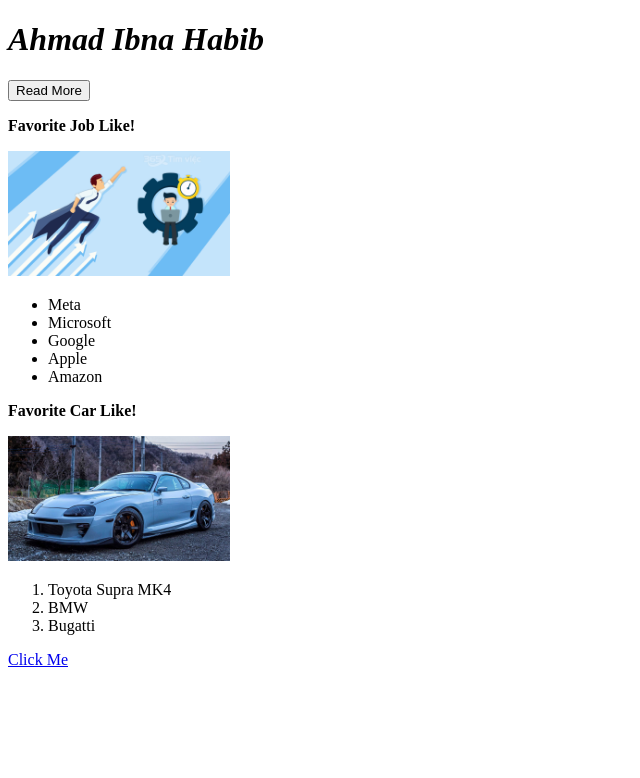
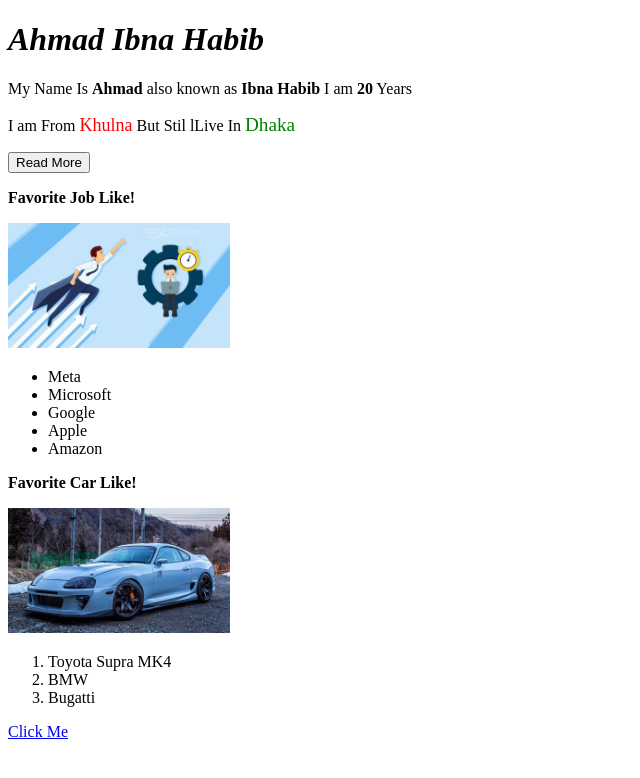
Before and after one commit to AhmadIbnaHabib/my-first-git-repo, a plain HTML site: page index.html in a window 1280 px wide. Shown: the whole page, without its empty margins (0-640 px from the left). Drawn offline with Linux system fonts and the light colour scheme.

Commit message:
added more content

```diff
--- a/index.html
+++ b/index.html
@@ -7,8 +7,9 @@
 </head>
 <body>
     <h1><i>Ahmad Ibna Habib</i></h1>
-    <!-- <p>My Name Is <b>Ahmad</b> also known as <strong>Ibna Habib</strong> I am <b><small>20</small></b> Years</p>
-    <p>I am From <span style="color: red;">Khulna</span> But I Still Live In <span style="color: green;">Dhaka</span></p> -->
+    <p>My Name Is <b>Ahmad</b> also known as <strong>Ibna Habib</strong> I am <b>20</b> Years</p>
+    <p>I am From <span style="color: red;font-size: large;">Khulna</span> But Stil lLive In
+    <span style="color: green;font-size: larger;">Dhaka</span></p>
     <button>Read More</button>
     <div>
         <p><b>Favorite Job Like!</b></p>
```
Also changed, not shown: ahmad.jpg (deleted), bbc.webp (deleted).
